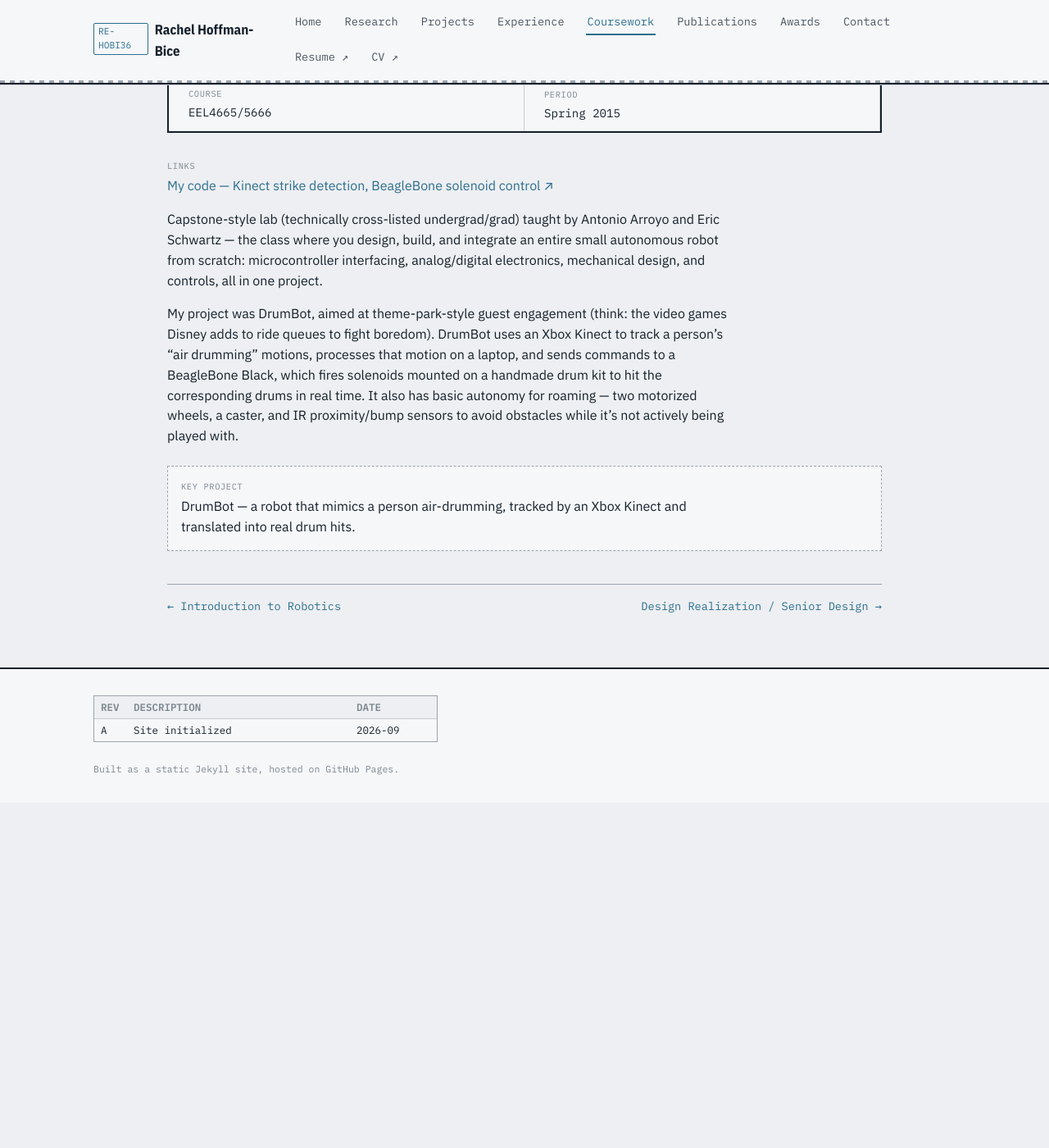
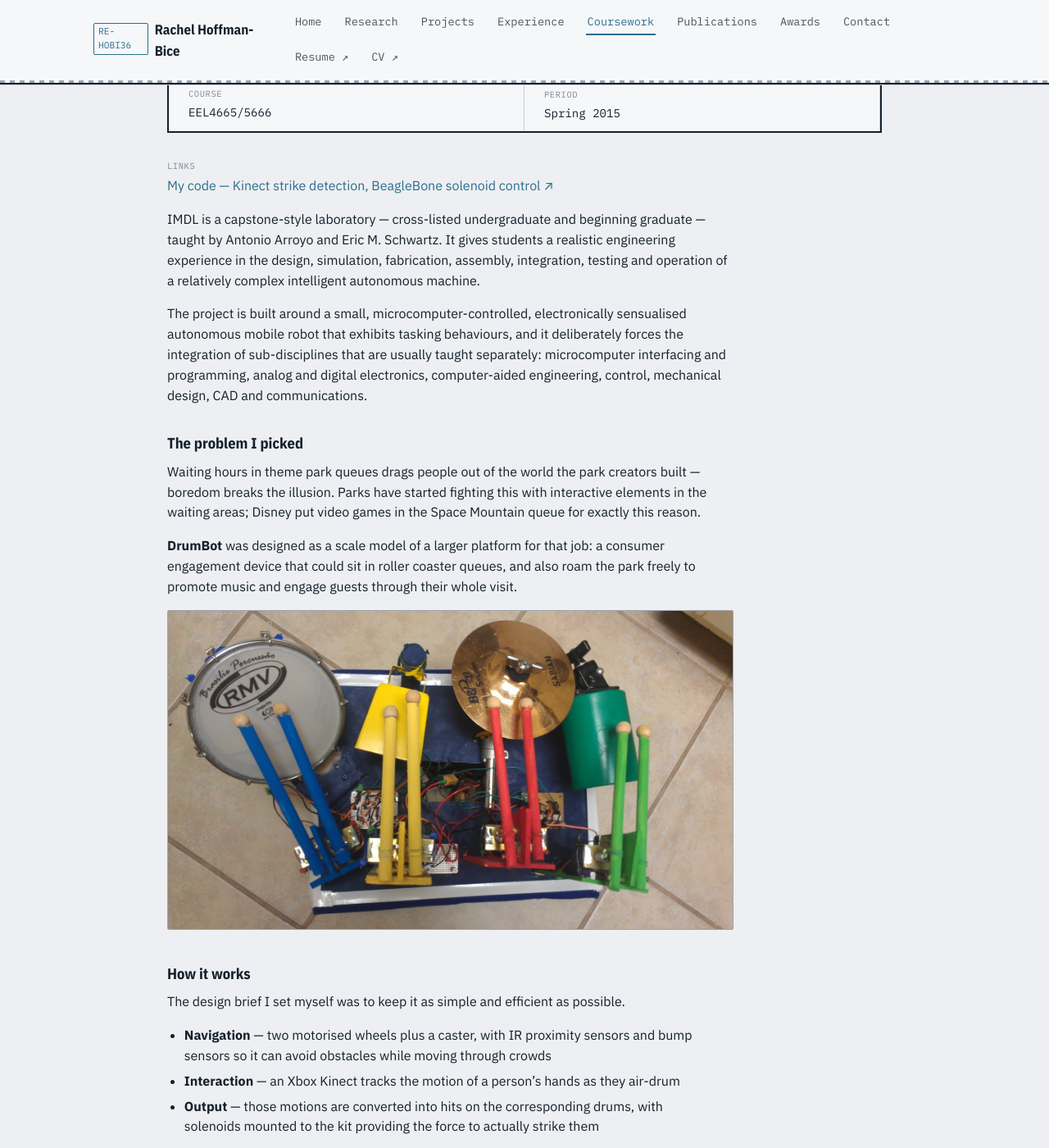
Before and after one commit to hobi362/hobi362.github.io, a Jekyll site: the page built from _courses/imdl-intelligent-machine-design.md, in a window 1280 px wide and 1400 px high, scrolled down 197 px. Shown: the whole window at 82% size. Built offline with Jekyll 4.4.1, drawn with Linux system fonts in a browser that asks for light colours; before the commit the page ends 1176 px from its top, so only the background shows below that; some of the changed text lies outside the part shown.

Commit message:
Port IMDL and MMID in full; add the lab portrait to the home page
IMDL gains the theme-park framing the summary had dropped -- DrumBot was
designed as a scale model of a consumer engagement platform for ride queues --
plus the two photographs of the built robot and its demo-day press coverage.

MMID had two problems. Its project list did not match the source: it named a
chemical dilution testing apparatus that appears nowhere in her write-up, and
missed the wall-mounted broom holder and PVC pipe clamp that do. And the page
carried a note written to the site owner -- "I wasn't able to pull additional
detail... send over the actual files and I'll expand this" -- which had been
live on the public site. Both fixed, and MISTI is now credited.

The home page gains the one professional photograph from the Wix gallery: the
MTE prototype portrait. The other eight are personal -- wedding, family and
holiday photographs carrying roughly thirty identifiable people -- and are
deliberately not published here.

Co-Authored-By: Claude Opus 5 <noreply@anthropic.com>

```diff
--- a/_courses/imdl-intelligent-machine-design.md
+++ b/_courses/imdl-intelligent-machine-design.md
@@ -5,21 +5,55 @@ term: "Spring 2015"
 sort_date: "2015-05"
 course_code: "EEL4665/5666"
 order: 16
-tags: ["Microcontroller interfacing", "Sensor integration", "CAD", "Autonomous robots"]
+tags: ["Microcontroller interfacing", "Sensor integration", "Kinect", "BeagleBone", "Solenoids", "Autonomous robots"]
 links:
   - label: "My code — Kinect strike detection, BeagleBone solenoid control"
     url: "https://github.com/hobi362/imdl-kinect-air-drums"
 key_project: "DrumBot — a robot that mimics a person air-drumming, tracked by an Xbox Kinect and translated into real drum hits."
 ---
-Capstone-style lab (technically cross-listed undergrad/grad) taught by Antonio Arroyo and
-Eric Schwartz — the class where you design, build, and integrate an entire small autonomous
-robot from scratch: microcontroller interfacing, analog/digital electronics, mechanical
-design, and controls, all in one project.
+IMDL is a capstone-style laboratory — cross-listed undergraduate and beginning graduate —
+taught by Antonio Arroyo and Eric M. Schwartz. It gives students a realistic engineering
+experience in the design, simulation, fabrication, assembly, integration, testing and
+operation of a relatively complex intelligent autonomous machine.
 
-My project was DrumBot, aimed at theme-park-style guest engagement (think: the video games
-Disney adds to ride queues to fight boredom). DrumBot uses an Xbox Kinect to track a
-person's "air drumming" motions, processes that motion on a laptop, and sends commands to a
-BeagleBone Black, which fires solenoids mounted on a handmade drum kit to hit the
-corresponding drums in real time. It also has basic autonomy for roaming — two motorized
-wheels, a caster, and IR proximity/bump sensors to avoid obstacles while it's not actively
-being played with.
+The project is built around a small, microcomputer-controlled, electronically sensualised
+autonomous mobile robot that exhibits tasking behaviours, and it deliberately forces the
+integration of sub-disciplines that are usually taught separately: microcomputer interfacing
+and programming, analog and digital electronics, computer-aided engineering, control,
+mechanical design, CAD and communications.
+
+### The problem I picked
+
+Waiting hours in theme park queues drags people out of the world the park creators built —
+boredom breaks the illusion. Parks have started fighting this with interactive elements in
+the waiting areas; Disney put video games in the Space Mountain queue for exactly this
+reason.
+
+**DrumBot** was designed as a scale model of a larger platform for that job: a consumer
+engagement device that could sit in roller coaster queues, and also roam the park freely to
+promote music and engage guests through their whole visit.
+
+![The DrumBot's drum kit photographed from above: a snare drum, cowbell, splash cymbal and green tom mounted around a blue-taped deck, each with a pair of colour-coded drumsticks — blue, yellow, red and green — driven by solenoids, with breadboards and wiring visible between them](/assets/images/courses/imdl/drumkit-top.jpg)
+
+### How it works
+
+The design brief I set myself was to keep it as simple and efficient as possible.
+
+- **Navigation** — two motorised wheels plus a caster, with IR proximity sensors and bump
+  sensors so it can avoid obstacles while moving through crowds
+- **Interaction** — an Xbox Kinect tracks the motion of a person's hands as they air-drum
+- **Output** — those motions are converted into hits on the corresponding drums, with
+  solenoids mounted to the kit providing the force to actually strike them
+
+The chain runs Kinect → laptop for motion processing → BeagleBone Black, which fires the
+solenoids in real time. Colour-coding the drumsticks to their drums is what makes the mapping
+legible to whoever is playing it.
+
+![The assembled DrumBot on the floor: a blue-skirted mobile base carrying the drum kit on its upper deck, with the snare cantilevered off the left side and the colour-coded sticks poised over each drum](/assets/images/courses/imdl/drumbot.jpg)
+
+### Demo day
+
+DrumBot was demonstrated at the Machine Intelligence Lab's public robot showcase for the
+College of Engineering's Electrical and Computer Engineering Department on 22 April 2015,
+and was picked up in [*The Gainesville Sun*](https://www.gainesville.com/)'s coverage of the
+event.
--- a/assets/css/style.css
+++ b/assets/css/style.css
@@ -349,6 +349,12 @@ h1, h2, h3, h4 { font-family: var(--sans-cond); font-weight: 700; margin: 0; col
   margin-top: calc(var(--unit) * 2);
 }
 .hero__summary { margin-top: calc(var(--unit) * 3); max-width: 68ch; color: var(--ink-soft); }
+.hero__summary img {
+  max-width: 100%;
+  border: 1px solid var(--line-strong);
+  border-radius: var(--radius);
+  margin: calc(var(--unit) * 2) 0;
+}
 
 .index-block { margin-bottom: calc(var(--unit) * 5); }
 .section-heading {
```
Also changed, not shown: _experience/mmid.md (+16 -17 lines), index.md (+2 -0 lines), assets/images/courses/imdl/drumbot.jpg (added), assets/images/courses/imdl/drumkit-top.jpg (added), assets/images/home/mte-prototype-portrait.jpg (added).
